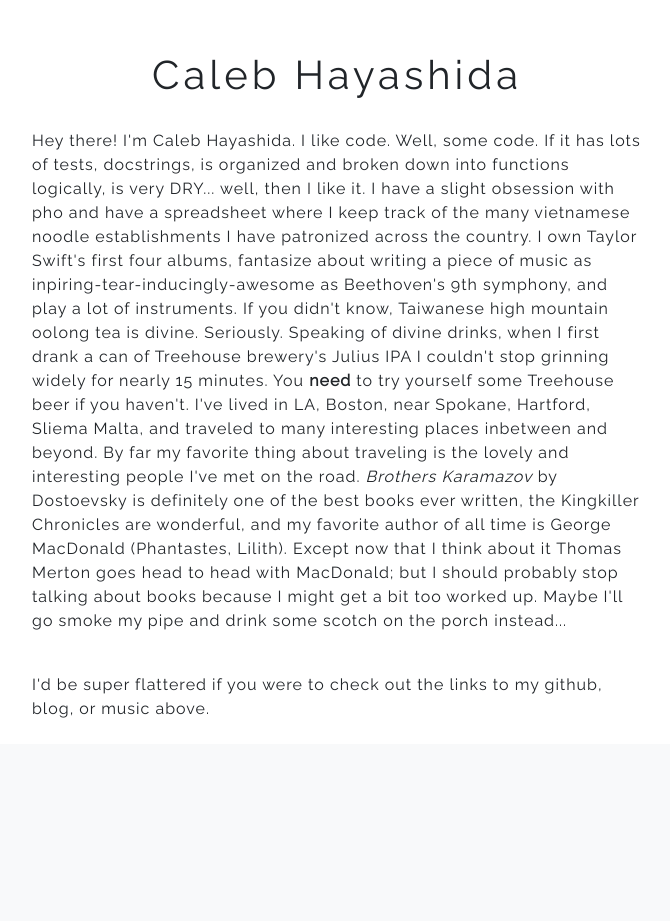
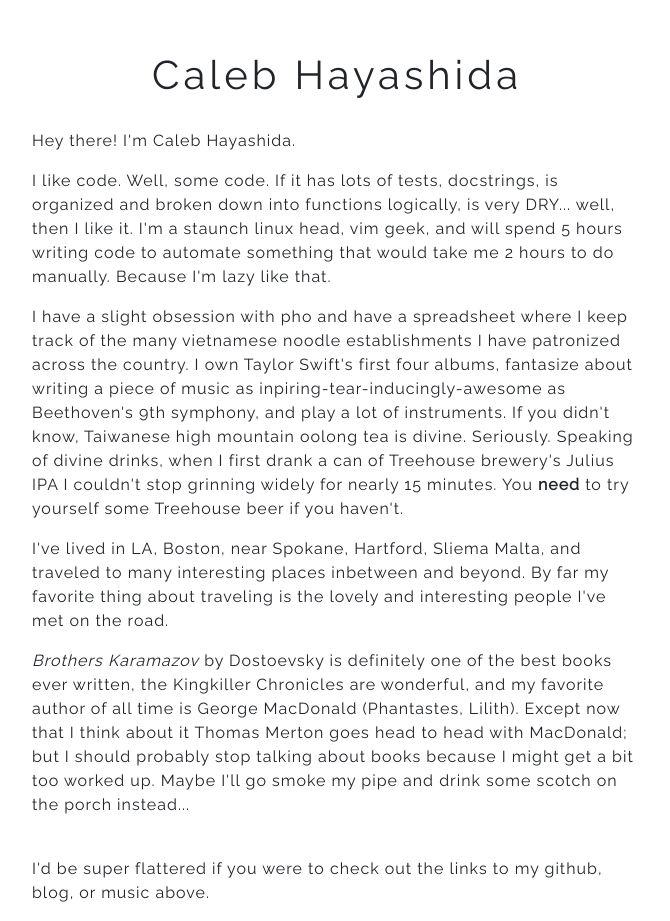
Before and after one commit to santeyio/calebhayashida, a Flask app: page / in a window 1280 px wide. Shown: the part 56-977 px from the top of the page, without its empty margins (303-973 px from the left). Before the commit the page ends 774 px from the top, so only its background shows below. Run offline with Flask 2, Linux system fonts and the light colour scheme; some libraries are stand-ins or nearby versions.

Commit message:
more home page text additions and formatting

```diff
--- a/templates/home.html
+++ b/templates/home.html
@@ -8,9 +8,16 @@
       <h1 class="text-stretch text-center">Caleb Hayashida</h1>
       <br/>
       <p>
-      Hey there! I'm Caleb Hayashida.
+      Hey there!
+      I'm Caleb Hayashida.
+      </p>
+      <p>
       I like code. Well, some code. If it has lots of tests, docstrings, is organized and
       broken down into functions logically, is very DRY... well, then I like it.
+      I'm a staunch linux head, vim geek, and will spend 5 hours writing code to automate
+      something that would take me 2 hours to do manually. Because I'm lazy like that.
+      </p>
+      <p>
       I have a slight obsession with pho and have a spreadsheet where I keep track of the many vietnamese
       noodle establishments I have patronized across the country. I own Taylor Swift's first four albums,
       fantasize about writing a piece of music as inpiring-tear-inducingly-awesome as Beethoven's 9th symphony,
@@ -19,9 +26,13 @@
       Speaking of divine drinks, when I first drank a can of Treehouse brewery's Julius IPA
       I couldn't stop grinning widely for nearly 15 minutes. You <b>need</b> to try yourself
       some Treehouse beer if you haven't.
+      </p>
+      <p>
       I've lived in LA, Boston, near Spokane, Hartford, Sliema Malta, and traveled
       to many interesting places inbetween and beyond.
       By far my favorite thing about traveling is the lovely and interesting people I've met on the road.
+      </p>
+      <p>
       <em>Brothers Karamazov</em> by Dostoevsky is definitely one of the best books ever written,
       the Kingkiller Chronicles are wonderful, and my favorite author of all time is
       George MacDonald (Phantastes, Lilith). Except now that I think about it Thomas
```
